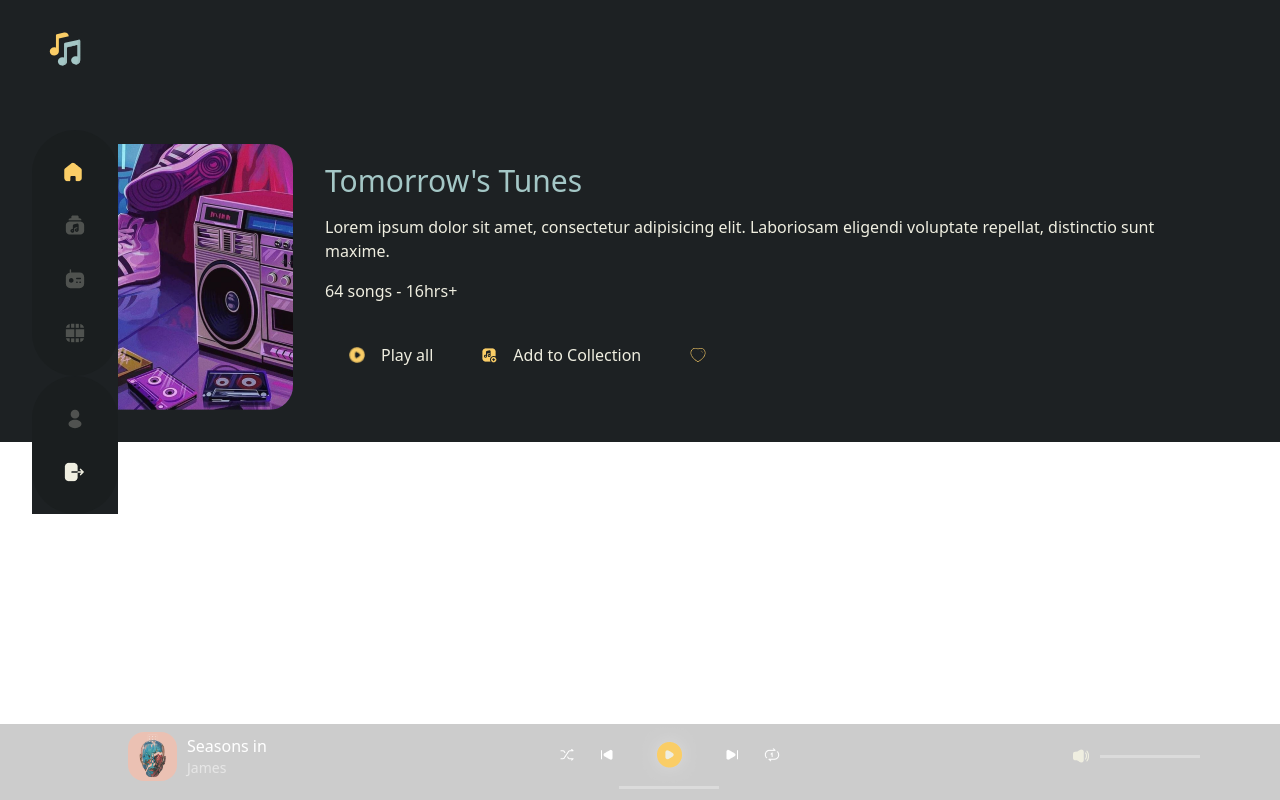
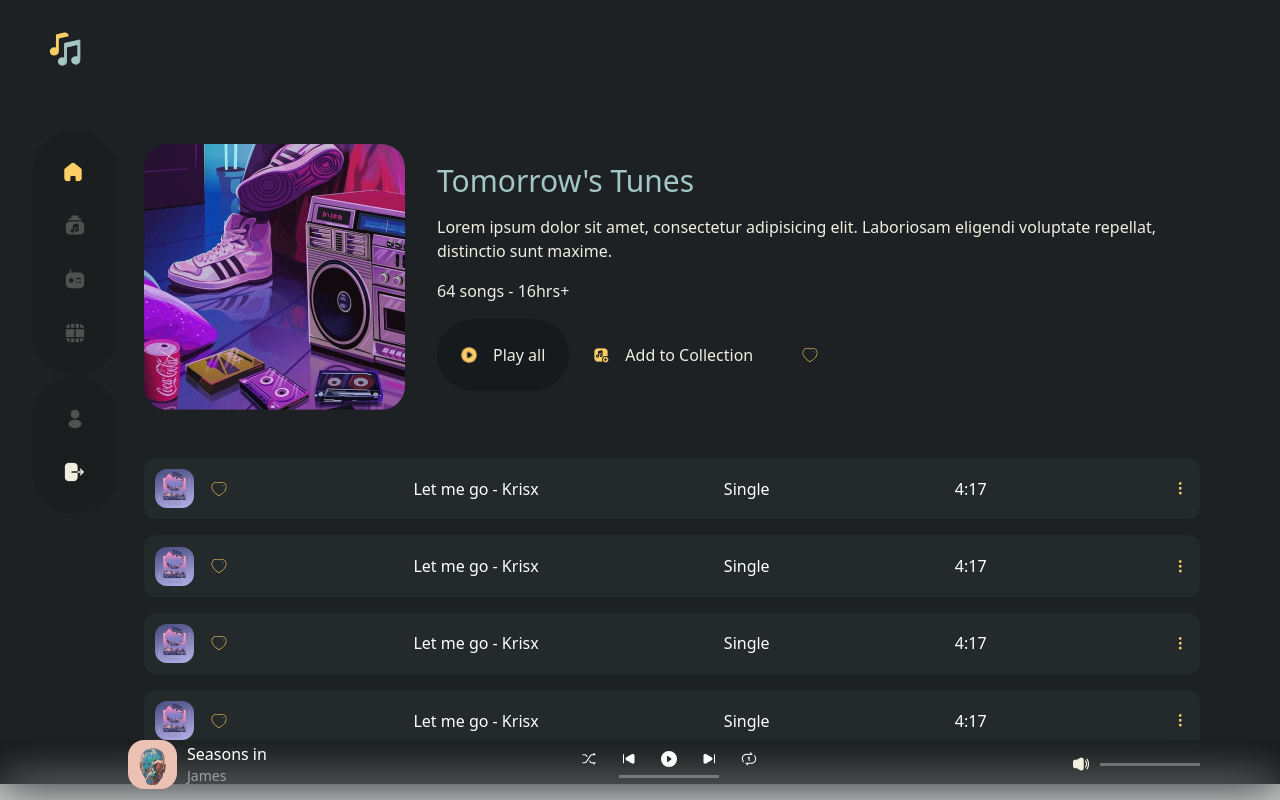
Before and after one commit to segunojo1/musica, a React (Vite) app: page /album in a window 1280 px wide. Built offline with nearby package versions, Linux system fonts and the light colour scheme.

Commit message:
play song

```diff
--- a/src/App.jsx
+++ b/src/App.jsx
@@ -4,7 +4,7 @@ import Player from './components/Player'
 import SideBar from './components/SideBar'
 import { Context } from './Context'
 import { BrowserRouter, Route, Routes } from 'react-router-dom'
-import Album from './components/Album'
+import Album from './pages/Album'
 
 function App() {
   const [size, setSize] = useState(window.innerWidth);
--- a/src/components/AlbumComp.jsx
+++ b/src/components/AlbumComp.jsx
@@ -1,18 +1,19 @@
 import React from 'react'
 import Music1 from '../assets/music2.png'
 import Heart from '../assets/Heart.png'
+import Vertical from '../assets/more-vertical.png'
 
 const AlbumComp = () => {
   return (
-    <div>
-        <div>
-            <img src={Music1} alt="" />
+    <div className='flex items-center justify-between bg-bgg p-[.7rem] rounded-xl'>
+        <div className='flex items-center gap-[1rem]'>
+            <img src={Music1} alt="" width='39px' height='39px' className='rounded-xl'/>
             <img src={Heart} alt="" />
         </div>
         <p>Let me go - Krisx</p>
         <p>Single</p>
         <p>4:17</p>
-
+        <img src={Vertical} alt="" />
     </div>
   )
 }
--- a/src/components/Player.jsx
+++ b/src/components/Player.jsx
@@ -1,4 +1,4 @@
-import React from 'react'
+import React, { useEffect, useRef, useState } from 'react'
 import Music7 from '../assets/music8.png'
 import Shuffle from '../assets/shuffle.png'
 import Previous from '../assets/previous.png'
@@ -6,8 +6,26 @@ import Pause from '../assets/pause.png'
 import Next from '../assets/next.png'
 import Repeat from '../assets/repeate-one.png'
 import Volume from '../assets/volume-high.png'
+import Audio from '../assets/chill-lofi-song-8444.mp3'
+import {BsPauseCircleFill} from 'react-icons/bs'
+import {BsFillPlayCircleFill} from 'react-icons/bs'
 
 const Player = () => {
+    const [isPlaying, setIsPlaying] = useState(false);
+
+    const refCon = useRef(null)
+    useEffect(()=> {
+        console.log(refCon);
+
+    },[]);
+    const playa = () => {
+        setIsPlaying((prev) => !prev);
+        if(isPlaying) {
+            refCon.current.play();
+        }else{
+            refCon.current.pause()
+        }
+    }
   return (
     <div className='fixed bottom-0 backdrop-blur-xl bg-transp w-full'>
         <div className='lg:pr-[5rem] lg:pl-[8rem] lg:pb-[.7rem] justify-between flex'>
@@ -19,10 +37,11 @@ const Player = () => {
             </div>
         </div>
         <div className='flex flex-col justify-center items-center'>
-            <div className='flex items-center gap-[1.5rem]'>
+            <div className='flex items-center gap-[1.5rem] mb-[.5rem]'>
                 <img src={Shuffle} alt="shuffle"  className='cursor-pointer'/>
                 <img src={Previous} alt="Previous"  className='cursor-pointer'/>
-                <img src={Pause} alt="Pause"  className='cursor-pointer'/>
+                {isPlaying ? <BsPauseCircleFill onClick={playa}/> : <BsFillPlayCircleFill onClick={playa}/>}
+                <audio src={Audio} ref={refCon}></audio>
                 <img src={Next} alt="next"  className='cursor-pointer'/>
                 <img src={Repeat} alt="repeat"  className='cursor-pointer'/>
             </div>
--- a/src/components/Album.jsx
+++ b/src/pages/Album.jsx
@@ -3,9 +3,12 @@ import Album1 from '../assets/Lead-image.png'
 import Pause from '../assets/Play.png'
 import Collection from '../assets/music-square-add.png'
 import Love from '../assets/Heart.png'
+import AlbumComp from '../components/AlbumComp'
 
 const Album = () => {
   return (
+    <div className='ml-[3rem] md:ml-[7rem] grid gap-[3rem]'>
+
     <div className="pt-[7rem] flex gap-[2rem] items-center alb">
         <img src={Album1} alt="" className='rounded-3xl'/>
         <div className=' grid gap-[1rem]'>
@@ -13,7 +16,7 @@ const Album = () => {
             <p className='text-[#EFEEE0]'>Lorem ipsum dolor sit amet, consectetur adipisicing elit. Laboriosam eligendi voluptate repellat, distinctio sunt maxime.</p>
             <p className='text-[#EFEEE0]'>64 songs - 16hrs+</p>
             <div className='flex items-center'>
-                <div className='flex gap-[1rem] text-[#EFEEE0] p-[1.5rem] rounded-full bg-[transp] items-center'>
+                <div className='flex gap-[1rem] text-[#EFEEE0] p-[1.5rem] rounded-full bg-transp items-center'>
                     <img src={Pause} alt="" width='16px' height='16px'/>
                     <p>Play all</p>
                 </div>
@@ -23,7 +26,15 @@ const Album = () => {
                 </div>
                 <img src={Love} alt="like" className='p-[1.5rem] rounded-full bg-[transp]'/>
             </div>
+
         </div>
+    </div>
+    <div className='grid gap-[1rem]'>
+        <AlbumComp />
+        <AlbumComp />
+        <AlbumComp />
+        <AlbumComp />
+    </div>
     </div>
   )
 }
--- a/src/pages/Home.jsx
+++ b/src/pages/Home.jsx
@@ -5,7 +5,7 @@ import Popular from '../components/Popular'
 import SideBar from '../components/SideBar'
 import { useState } from 'react'
 import { Context } from '../Context'
-import Album from '../components/Album'
+import Album from './Album'
 
 const Home = () => {
 
--- a/tailwind.config.cjs
+++ b/tailwind.config.cjs
@@ -11,7 +11,8 @@ module.exports = {
         'dark' : '#1A1E1F',
         'text-col' : 'rgb(255,255,255,50%)',
         'red' : 'red',
-        'transp' : 'rgba(0, 0, 0, 0.200)'
+        'transp' : 'rgba(0, 0, 0, 0.200)',
+        'bgg' : 'rgba(51,55,59,37%)'
       }
     },
   },
```
Also changed, not shown: src/assets/more-vertical.png (added), 1 other file (tests, documents, lock files or other folders).
